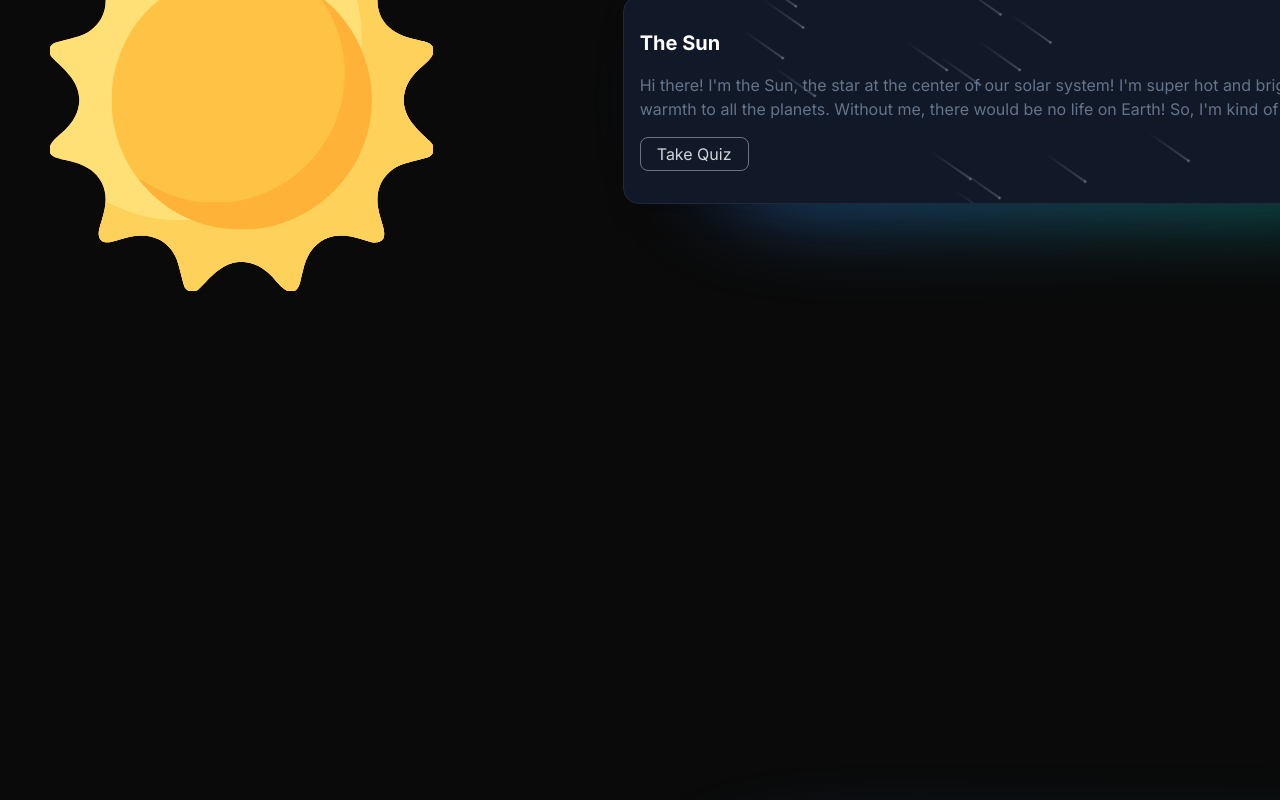
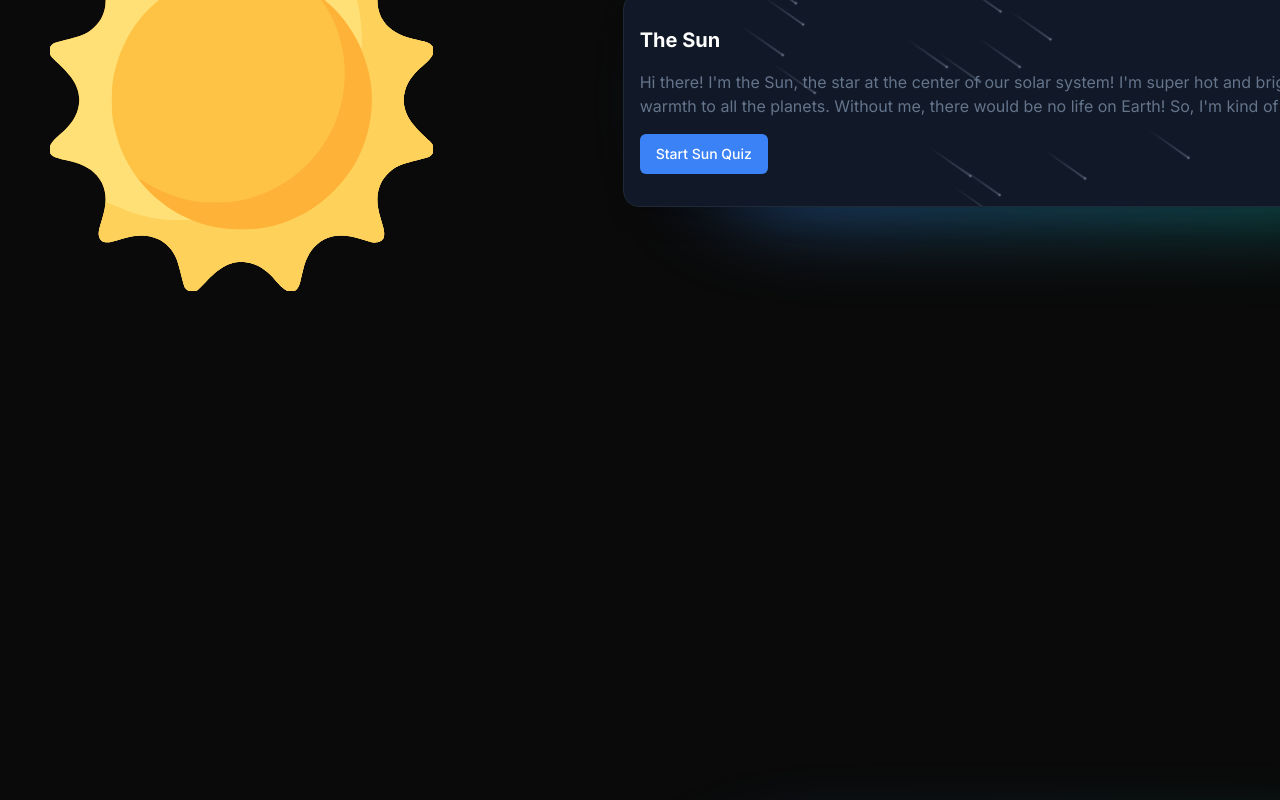
Before and after one commit to Criseda/student_hack_2024, a Next.js app: page /home in a window 1280 px wide. Shown: the part 1120-1920 px from the top of the page. Built offline with nearby package versions, Linux system fonts and the light colour scheme.

Commit message:
Made Planets use Quizes.tsx

```diff
--- a/src/components/Planets.tsx
+++ b/src/components/Planets.tsx
@@ -6,6 +6,7 @@ import { motion } from "framer-motion";
 import { useInView } from "react-intersection-observer";
 import { Element } from "react-scroll";
 import { Meteors } from "@/components/ui/meteors";
+import { SunQuiz } from "@/components/Quizes";
 
 const planets = [
   { name: "sun", scale: 4, fileType: "svg", info: "The sun is something" },
@@ -175,9 +176,7 @@ function Info({ planetsInfo, index }: PlanetsInfo & { index: number }) {
         <p className="font-normal text-base text-slate-500 mb-4 relative z-50">
           {planetsInfo.info}
         </p>
-        <button className="border px-4 py-1 rounded-lg  border-gray-500 text-gray-300">
-          Take Quiz
-        </button>
+        <SunQuiz />
         <Meteors number={20} />
       </div>
     </motion.div>
```
